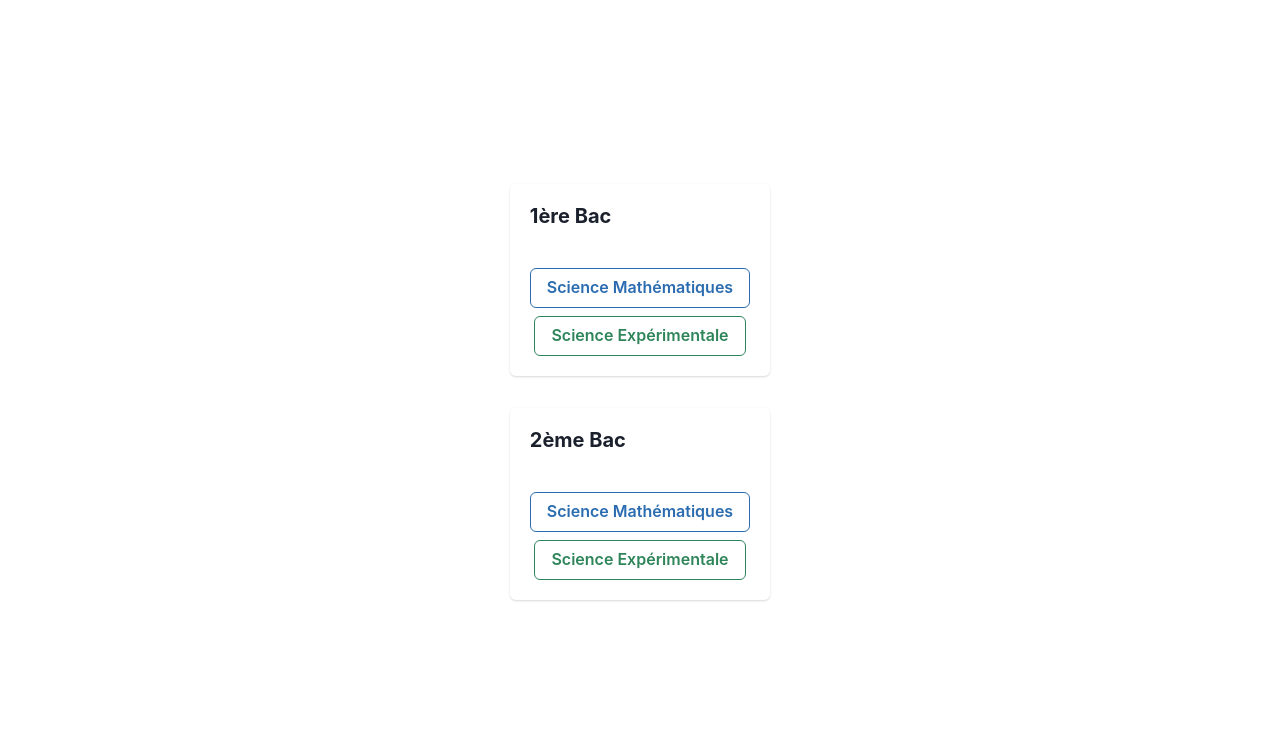
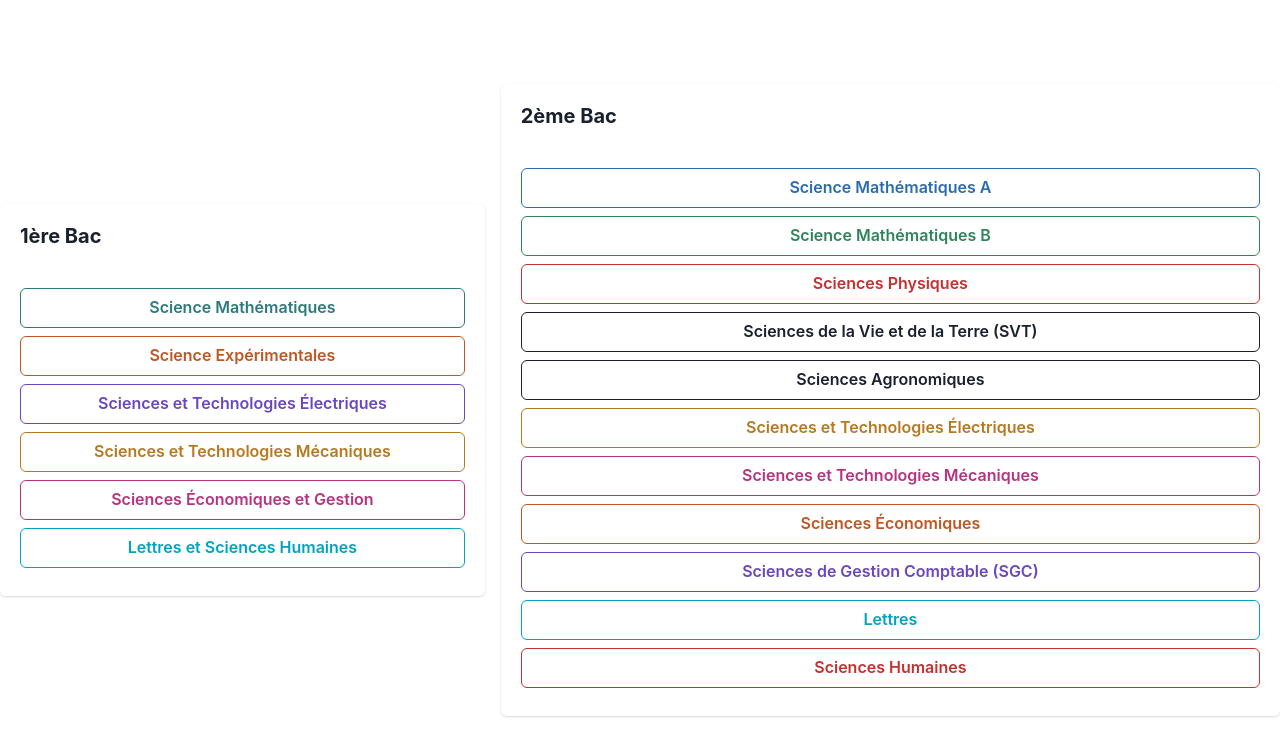
Before and after one commit to BAC-Archive/frontend, a React (Vite) app: page /Home in a window 1280 px wide. Shown: the top 756 px of the page. Built offline with nearby package versions, Linux system fonts and the light colour scheme.

Commit message:
hmmm added branches to the cards !

```diff
--- a/src/pages/HomePage.tsx
+++ b/src/pages/HomePage.tsx
@@ -1,48 +1,179 @@
 import React from "react";
-import { SimpleGrid, Card, CardHeader, CardBody, Heading, Center, Button } from "@chakra-ui/react";
+import {
+  Flex,
+  Box,
+  Card,
+  CardHeader,
+  CardBody,
+  Heading,
+  Button,
+  Center,
+} from "@chakra-ui/react";
 
 const HomePage: React.FC = () => {
+  const buttonSpacing = 2; // Adjust the spacing as needed
+
   return (
     <Center h="100vh">
-      <SimpleGrid columns={1} spacing={4}>
-        <Card mb={4}>
+      <Flex direction="row" align="center" justify="center">
+        <Box mr={4}>
+          <Card>
             <CardHeader>
               <Heading size="md">1ère Bac</Heading>
             </CardHeader>
             <CardBody>
-            <Center>
-              <Button variant="outline" colorScheme="blue" mb={2}>
+              <Button
+                variant="outline"
+                colorScheme="teal"
+                mb={buttonSpacing}
+                w="100%"
+              >
                 Science Mathématiques
               </Button>
-            </Center>
-            <Center>
-              <Button variant="outline" colorScheme="green">
-                Science Expérimentale
+              <Button
+                variant="outline"
+                colorScheme="orange"
+                mb={buttonSpacing}
+                w="100%"
+              >
+                Science Expérimentales
               </Button>
-            </Center>
+              <Button
+                variant="outline"
+                colorScheme="purple"
+                mb={buttonSpacing}
+                w="100%"
+              >
+                Sciences et Technologies Électriques
+              </Button>
+              <Button
+                variant="outline"
+                colorScheme="yellow"
+                mb={buttonSpacing}
+                w="100%"
+              >
+                Sciences et Technologies Mécaniques
+              </Button>
+              <Button
+                variant="outline"
+                colorScheme="pink"
+                mb={buttonSpacing}
+                w="100%"
+              >
+                Sciences Économiques et Gestion
+              </Button>
+              <Button
+                variant="outline"
+                colorScheme="cyan"
+                mb={buttonSpacing}
+                w="100%"
+              >
+                Lettres et Sciences Humaines
+              </Button>
             </CardBody>
           </Card>
+        </Box>
 
-        <Card mb={4}>
+        <Box>
+          <Card>
             <CardHeader>
               <Heading size="md">2ème Bac</Heading>
             </CardHeader>
             <CardBody>
-            <Center>
-              <Button variant="outline" colorScheme="blue" mb={2}>
-                Science Mathématiques
+              <Button
+                variant="outline"
+                colorScheme="blue"
+                mb={buttonSpacing}
+                w="100%"
+              >
+                Science Mathématiques A
               </Button>
-            </Center>
-            <Center>
-              <Button variant="outline" colorScheme="green">
-                Science Expérimentale
+              <Button
+                variant="outline"
+                colorScheme="green"
+                mb={buttonSpacing}
+                w="100%"
+              >
+                Science Mathématiques B
               </Button>
-            </Center>
+              <Button
+                variant="outline"
+                colorScheme="red"
+                mb={buttonSpacing}
+                w="100%"
+              >
+                Sciences Physiques
+              </Button>
+              <Button
+                variant="outline"
+                colorScheme="brown"
+                mb={buttonSpacing}
+                w="100%"
+              >
+                Sciences de la Vie et de la Terre (SVT)
+              </Button>
+              <Button
+                variant="outline"
+                colorScheme="indigo"
+                mb={buttonSpacing}
+                w="100%"
+              >
+                Sciences Agronomiques
+              </Button>
+              <Button
+                variant="outline"
+                colorScheme="yellow"
+                mb={buttonSpacing}
+                w="100%"
+              >
+                Sciences et Technologies Électriques
+              </Button>
+              <Button
+                variant="outline"
+                colorScheme="pink"
+                mb={buttonSpacing}
+                w="100%"
+              >
+                Sciences et Technologies Mécaniques
+              </Button>
+              <Button
+                variant="outline"
+                colorScheme="orange"
+                mb={buttonSpacing}
+                w="100%"
+              >
+                Sciences Économiques
+              </Button>
+              <Button
+                variant="outline"
+                colorScheme="purple"
+                mb={buttonSpacing}
+                w="100%"
+              >
+                Sciences de Gestion Comptable (SGC)
+              </Button>
+              <Button
+                variant="outline"
+                colorScheme="cyan"
+                mb={buttonSpacing}
+                w="100%"
+              >
+                Lettres
+              </Button>
+              <Button
+                variant="outline"
+                colorScheme="red"
+                mb={buttonSpacing}
+                w="100%"
+              >
+                Sciences Humaines
+              </Button>
             </CardBody>
           </Card>
-      </SimpleGrid>
+        </Box>
+      </Flex>
     </Center>
   );
-}
+};
 
 export default HomePage;
--- a/src/pages/LandingPage.tsx
+++ b/src/pages/LandingPage.tsx
@@ -19,7 +19,7 @@ const LandingPage: React.FC = () => {
           width={{ base: "90%", md: "75%", lg: "50%" }}
           p={{ base: 4, md: 8 }}
           my={{ base: 8, md: 16 }}
-          textAlign="center"
+          textAlign="left"
         >
           <Text
             fontFamily="Poppins"
@@ -35,8 +35,8 @@ const LandingPage: React.FC = () => {
         <Box
           width={{ base: "90%", md: "75%", lg: "50%" }}
           p={{ base: 4, md: 8 }}
-          my={{ base: 8, md: 16 }}
-          textAlign="center"
+          my={{ base: 4, md: 8 }}
+          textAlign="left"
         >
           <Text
             fontFamily="Poppins"
```
Lines whose indentation alone changed are shown as unchanged.
